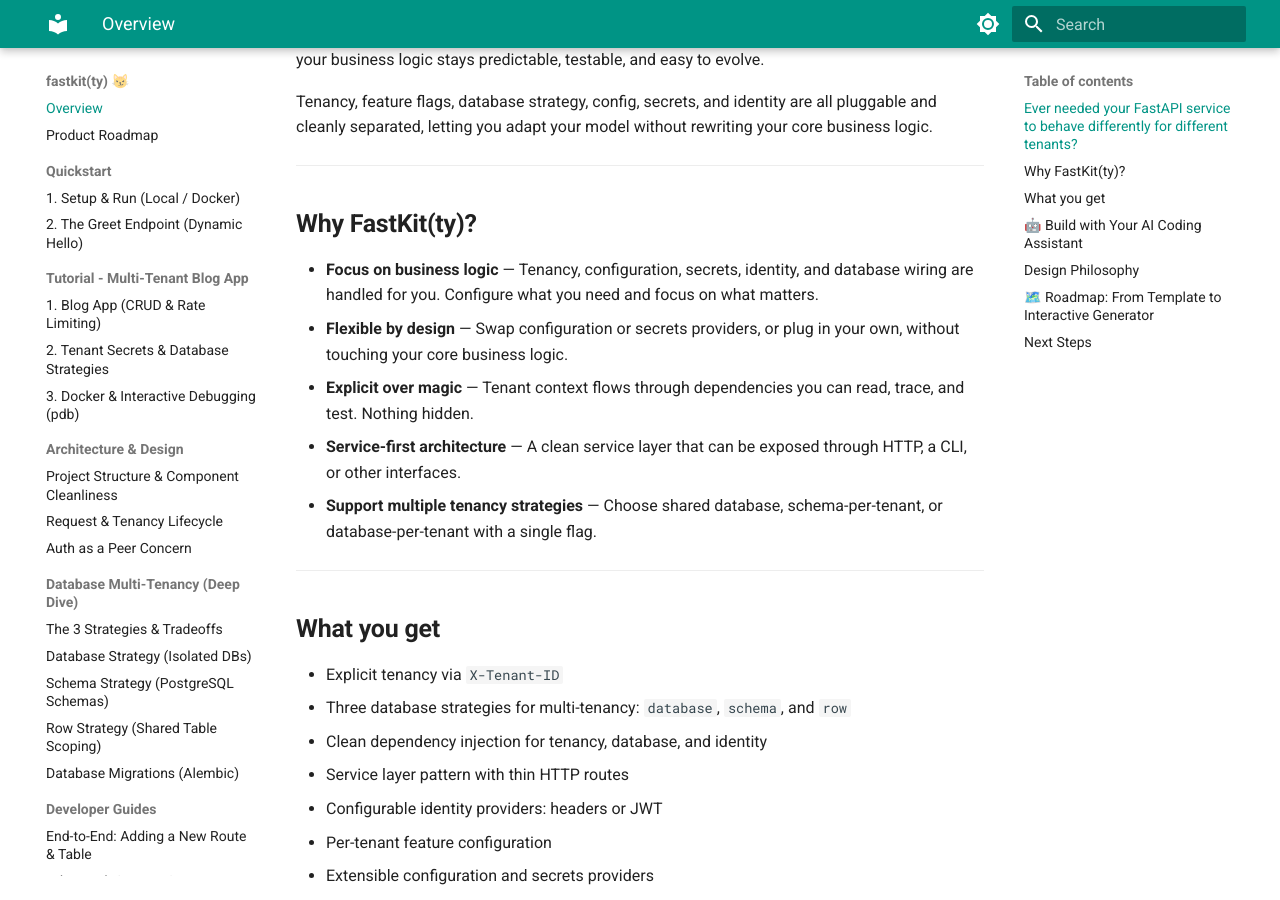
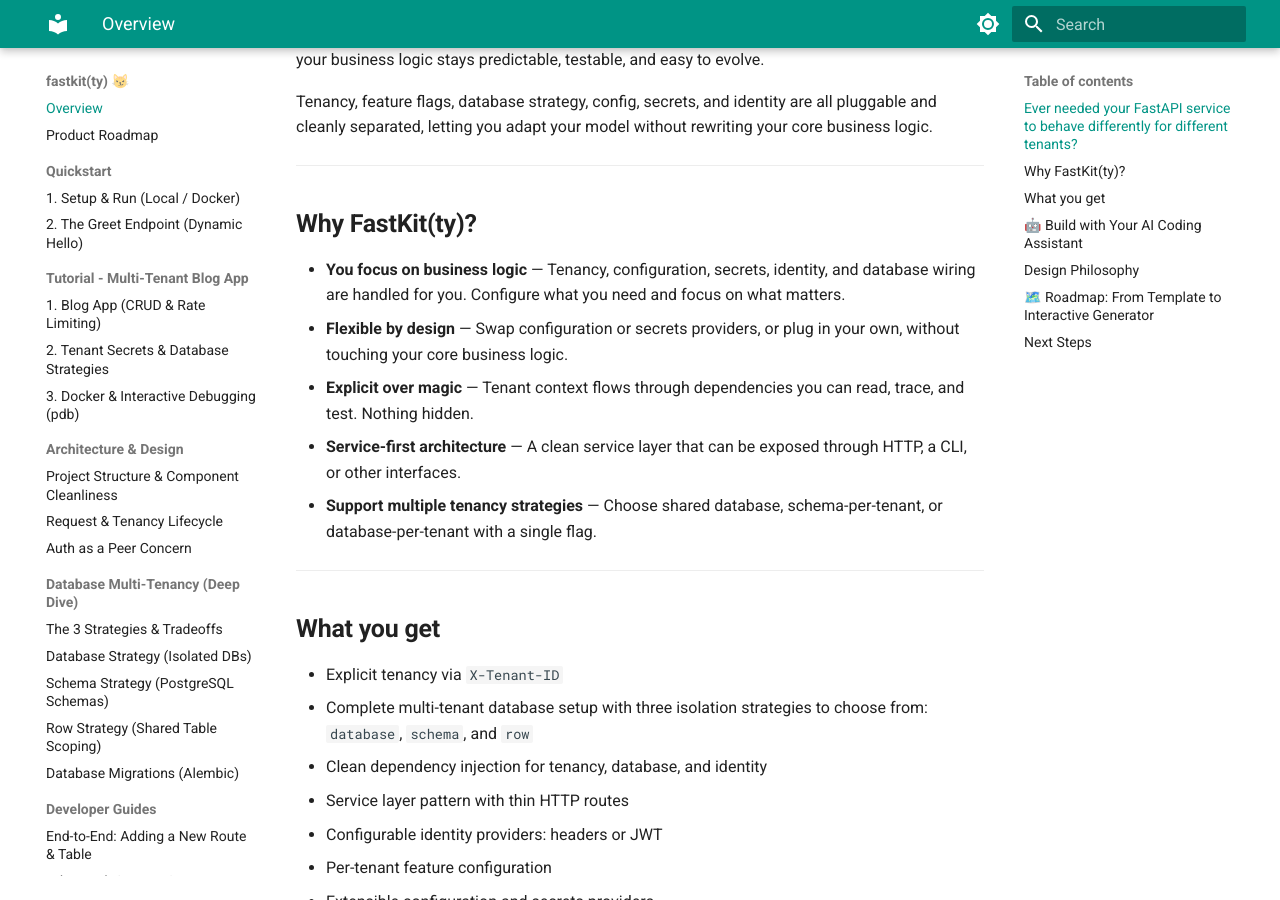
Before and after one commit to abhilash-m96/fastkitty, an MkDocs documentation site: the page built from docs/index.md, in a window 1280 px wide and 900 px high, scrolled down 615 px. Built offline with MkDocs 1.6.1 and Material for MkDocs 9.7.7, drawn with Linux system fonts in a browser that asks for light colours.

```diff
--- a/docs/index.md
+++ b/docs/index.md
@@ -1,9 +1,9 @@
 # fastkit(ty) 😼
 
 ![Python](https://img.shields.io/badge/python-3.12-blue)
-![FastAPI](https://img.shields.io/badge/FastAPI-0.110+-009688)
-![License](https://img.shields.io/github/license/abhilash-m96/fastkitty)
-![Stars](https://img.shields.io/github/stars/abhilash-m96/fastkitty?style=social)
+![FastAPI](https://img.shields.io/badge/FastAPI-0.142+-009688)
+![License](https://img.shields.io/github/license/abhilash-m96/fastkitty?v=2)
+![Stars](https://img.shields.io/github/stars/abhilash-m96/fastkitty?style=social&v=2)
 
 ---
 
@@ -26,7 +26,7 @@ Tenancy, feature flags, database strategy, config, secrets, and identity are all
 
 ## **Why FastKit(ty)?**
 
-* **Focus on business logic** — Tenancy, configuration, secrets, identity, and database wiring are handled for you. Configure what you need and focus on what matters.
+* **You focus on business logic** — Tenancy, configuration, secrets, identity, and database wiring are handled for you. Configure what you need and focus on what matters.
 * **Flexible by design** — Swap configuration or secrets providers, or plug in your own, without touching your core business logic.
 * **Explicit over magic** — Tenant context flows through dependencies you can read, trace, and test. Nothing hidden.
 * **Service-first architecture** — A clean service layer that can be exposed through HTTP, a CLI, or other interfaces.
@@ -37,7 +37,7 @@ Tenancy, feature flags, database strategy, config, secrets, and identity are all
 ## **What you get**
 
 * Explicit tenancy via `X-Tenant-ID`
-* Three database strategies for multi-tenancy: `database`, `schema`, and `row`
+* Complete multi-tenant database setup with three isolation strategies to choose from: `database`, `schema`, and `row`
 * Clean dependency injection for tenancy, database, and identity
 * Service layer pattern with thin HTTP routes
 * Configurable identity providers: headers or JWT
```
Also changed, not shown: README.md (+4 -4 lines).
